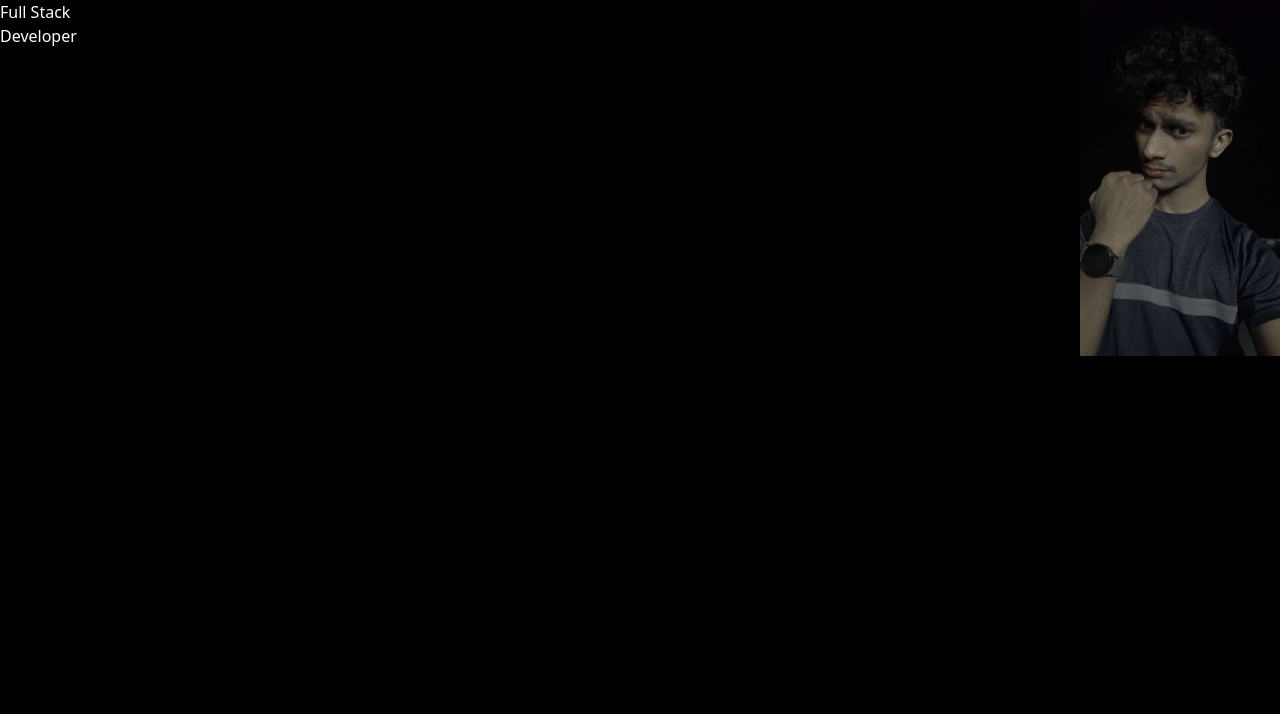
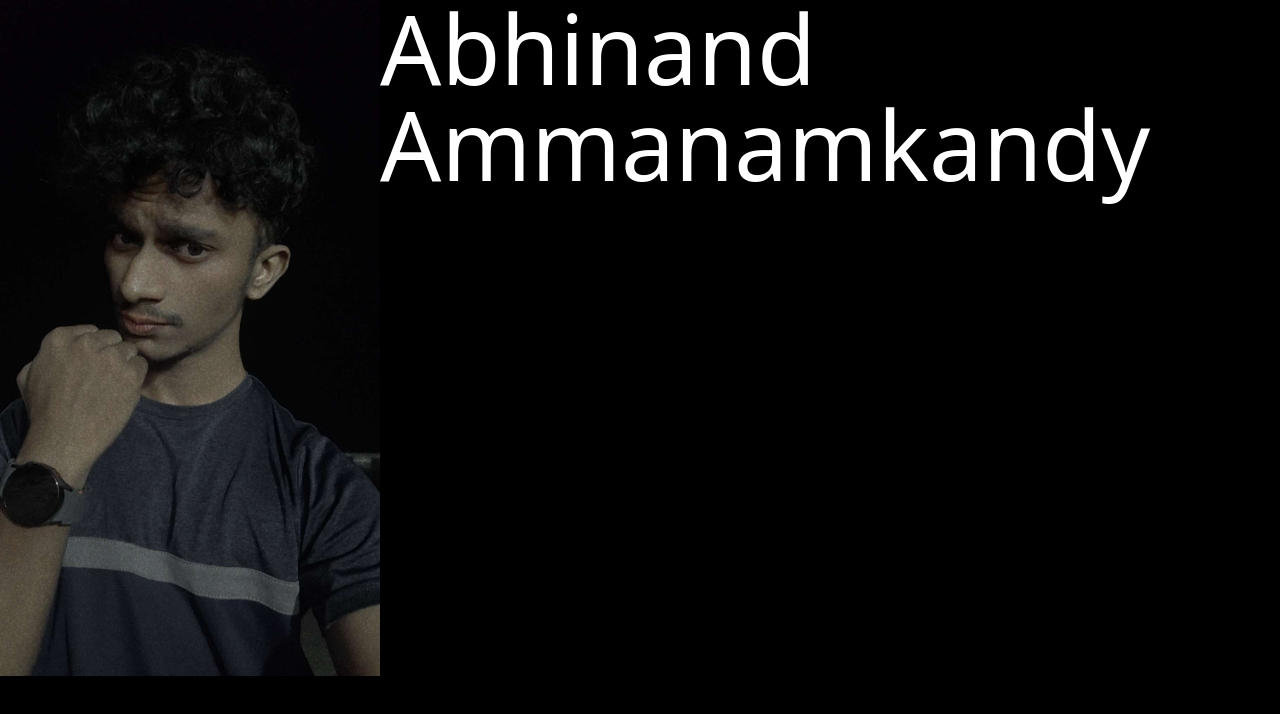
Before and after one commit to TorqueReborn/Portfolio, a React (Vite) app: page / in a window 1280 px wide. Shown: the top 714 px of the page. Built offline with nearby package versions, Linux system fonts and the light colour scheme.

Commit message:
Update banner style

```diff
--- a/src/Banner/Banner.tsx
+++ b/src/Banner/Banner.tsx
@@ -1,13 +1,16 @@
 import me from '../assets/me.jpg';
 
 const Banner = () => {
-  return (
-    <div className='flex relative'>
-        Full Stack <br />
-        Developer
-        <img src={me} width={200} className='absolute right-0' alt="Photo of Abhinand" />
-    </div>
-  )
+    return (
+        <div className='flex justify-between'>
+            <div className='h-185 overflow-hidden'>
+                <img src={me} width={520} alt="Photo of Abhinand" />
+            </div>
+            <div className='text-8xl'>
+                Abhinand Ammanamkandy
+            </div>
+        </div>
+    )
 }
 
 export default Banner
```
